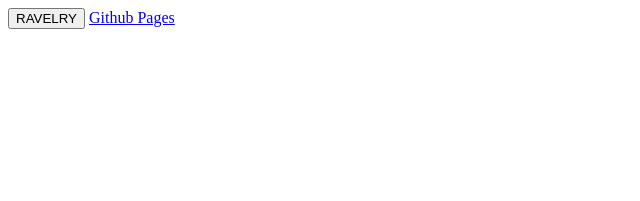
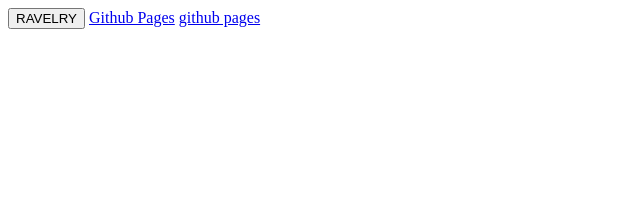
Before and after one commit to sofiacadenas/pup.breeders.com, a Jekyll site: the page built from README.md, in a window 1280 px wide. Shown: the top 201 px of the page, without its empty margins (0-640 px from the left). Built offline with Jekyll 4.4.1, drawn with Linux system fonts in a browser that asks for light colours; our own code applies the rules of GitHub Pages for plain Markdown files.

Commit message:
Update home.html

```diff
--- a/_layouts/home.html
+++ b/_layouts/home.html
@@ -12,6 +12,8 @@
     <button type="button">RAVELRY</button>
     <a href="https://pages.github.com">Github Pages</a>
 
+    <a href="https://sofiacadenas.github.io/pup.breedm/ers.co">github pages</a>
+
   </body>
   <footer>
   </footer>
```
